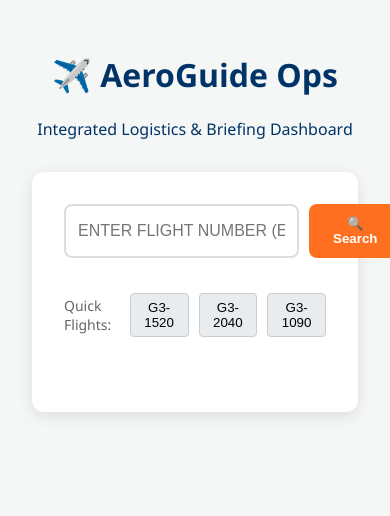
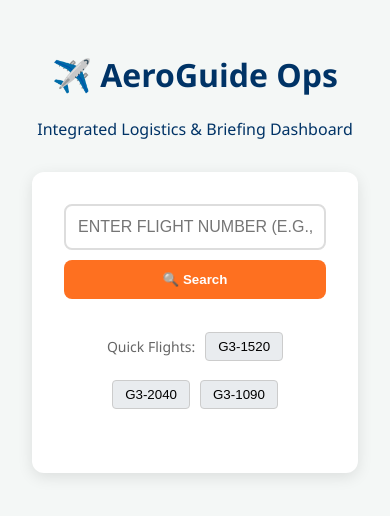
Before and after one commit to elisaaivarone/aeroguide, a React (Vite) app in the folder frontend/: page / in a window 390 px wide. Shown: the top 516 px of the page. Built offline with nearby package versions, Linux system fonts and the light colour scheme.

Commit message:
style: adiciona responsividade mobile para o layout

```diff
--- a/frontend/src/App.css
+++ b/frontend/src/App.css
@@ -142,3 +142,40 @@ body {
 .briefing-box { background: #e0f2fe; border-left: 4px solid #0284c7; padding: 15px; border-radius: 4px; margin-top: 30px; }
 .briefing-box h3 { margin-top: 0; font-size: 14px; color: #0369a1; }
 .briefing-box p { margin: 0; color: #0c4a6e; line-height: 1.5; font-size: 13px; }
+
+/* =========================================
+   RESPONSIVIDADE (MOBILE FIT)
+   ========================================= */
+@media (max-width: 768px) {
+  .search-container {
+    flex-direction: column;
+  }
+
+  .btn-search {
+    width: 100%;
+  }
+
+  .quick-buttons {
+    flex-wrap: wrap;
+    justify-content: center;
+  }
+
+  .flight-header-box {
+    flex-direction: column;
+    gap: 15px;
+    text-align: center;
+  }
+
+  .flight-route {
+    justify-content: center;
+  }
+
+  .ops-panel {
+    grid-template-columns: 1fr;
+    gap: 15px;
+  }
+
+  .map-leaflet {
+    height: 250px;
+  }
+}
```
